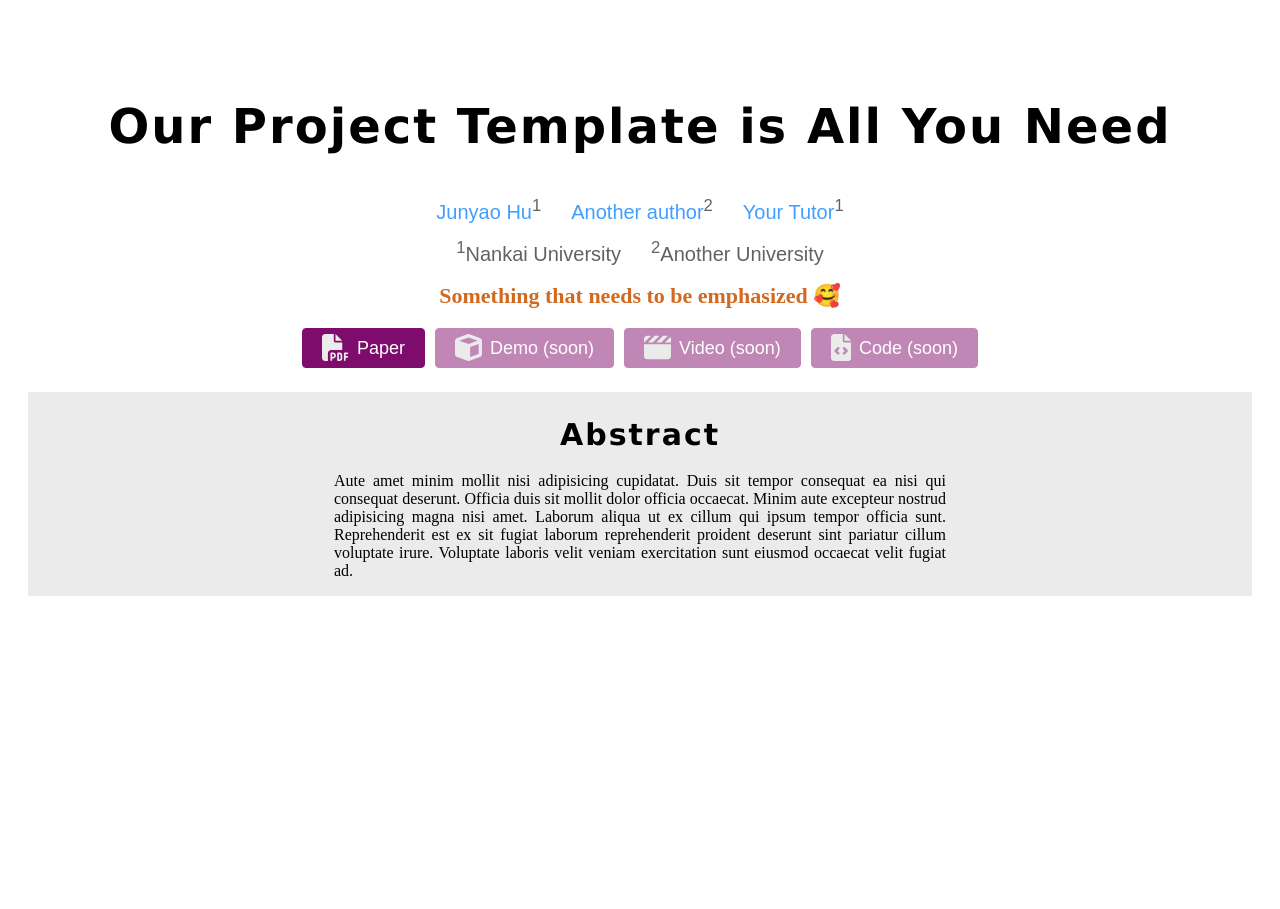
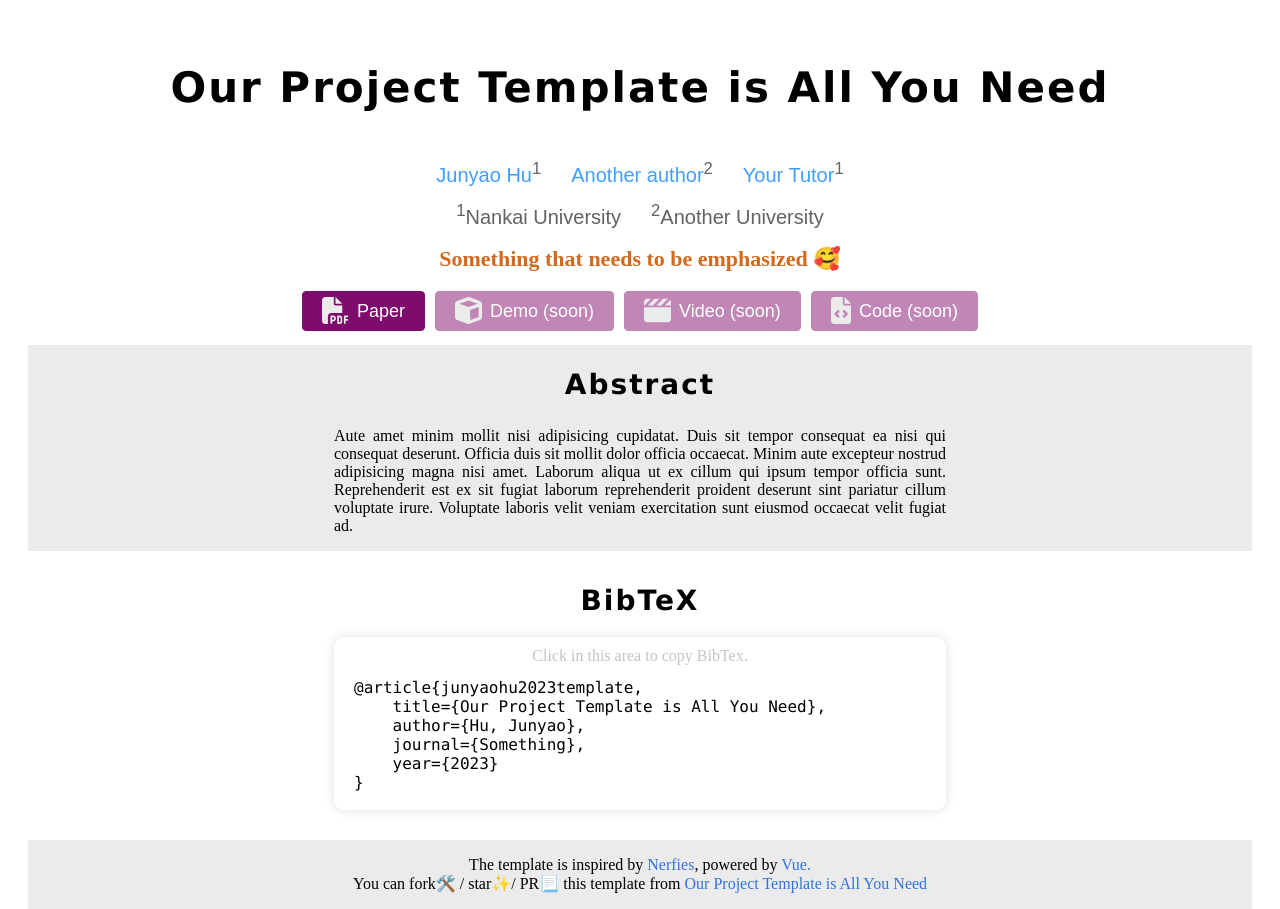
Before and after one commit to JunyaoHu/academic-project-page-template-vue, a Vue app: page / in a window 1280 px wide. Before the commit the page ends 800 px from the top, so only its background shows below. Built offline with nearby package versions, Linux system fonts and the light colour scheme; a web font is replaced by a local one.

Commit message:
[Add] BibTex and footer

```diff
--- a/src/App.vue
+++ b/src/App.vue
@@ -3,23 +3,26 @@
 // import Navigation from './components/Navigation.vue'
 // import Header from './components/Header.vue'
 import Main from './components/Main.vue'
-// import Footer from './components/Footer.vue'
+import Footer from './components/Footer.vue'
 
 export default {
   components: {
     // Header,
     Main,
-    // Footer,
+    Footer,
   }
 }
 </script>
 
 <template>
   <div class="common-layout">
+
     <el-container>
       <!-- <el-header><Header/></el-header> -->
       <el-main><Main/></el-main>
-      <!-- <el-footer><Footer/></el-footer> -->
+      <el-footer><Footer/></el-footer>
     </el-container>
+
+    <el-backtop :right="40" :bottom="40" />
   </div>
 </template>
--- a/src/components/Footer.vue
+++ b/src/components/Footer.vue
@@ -0,0 +1,44 @@
+<script>
+
+export default {
+  data() {
+    return {
+      text:" The template is borrowed from Nerfies"
+    }
+  }
+}
+</script>
+
+<template>
+  <div class="bg">
+    <el-row>
+      <el-col :xs="20" :sm="20" :md="16" :lg="12" :xl="12">
+          <p class="footer">
+            The template is inspired by <a class="footer_link" href="https://github.com/nerfies/nerfies.github.io">Nerfies</a>, powered by <a class="footer_link" href="https://vuejs.org/">Vue.</a><br/>
+            You can fork🛠️ / star✨/ PR📃 this template from <a class="footer_link" href="https://github.com/JunyaoHu/Our-Project-Template-is-All-You-Need">Our Project Template is All You Need</a>
+          </p>
+      </el-col>
+    </el-row>
+  </div>
+</template>
+
+<style scoped>
+.bg {
+  background-color: rgb(235, 235, 235);
+}
+
+.footer {
+  text-align: center;
+}
+
+a.footer_link {
+  color: #3273dc;
+  text-decoration: none;
+}
+
+a.footer_link:hover {
+  color: #363636;
+  border-bottom: dotted;
+}
+
+</style>
--- a/src/components/Main.vue
+++ b/src/components/Main.vue
@@ -2,11 +2,13 @@
 
 import Title from './sections/Title.vue'
 import Abstract from './sections/Abstract.vue'
+import BibTeX from './sections/BibTeX.vue'
 
 export default {
   components: {
     Title,
     Abstract,
+    BibTeX,
   }
 }
 </script>
@@ -14,4 +16,5 @@ export default {
 <template>
     <Title/>
     <Abstract/>
+    <BibTeX/>
 </template>
--- a/src/components/sections/Abstract.vue
+++ b/src/components/sections/Abstract.vue
@@ -11,11 +11,11 @@ export default {
 
 <template>
   <div class="bg">
-    <el-row class="title1" >
-      <h1>Abstract</h1>
+    <el-row>
+      <h1 class="title1">Abstract</h1>
     </el-row>
     <el-row>
-      <el-col class="abstract" :xs="20" :sm="20" :md="16" :lg="12" :xl="12">
+      <el-col :xs="20" :sm="20" :md="16" :lg="12" :xl="12">
         <p>{{ abstract }}</p>
       </el-col>
     </el-row>
@@ -27,10 +27,9 @@ export default {
 .title1 {
   font-family: "MyFont", Verdana, sans-serif;
   letter-spacing: 2px;
-  font-size: 20px;
+  font-size: 28px;
   text-align: center;
-  margin-top: 1em;
-  margin-bottom: -1em;
+  margin-bottom: 0px;
 }
 
 .bg {
--- /dev/null
+++ b/src/components/sections/BibTeX.vue
@@ -0,0 +1,66 @@
+<script>
+export default {
+  data() {
+    return {
+      bibtex: [
+        "@article{junyaohu2023template,",
+        "    title={Our Project Template is All You Need},",
+        "    author={Hu, Junyao},",
+        "    journal={Something},",
+        "    year={2023}",
+        "}",
+      ],
+      tableData: null,
+      copyData: null,
+    }
+  },
+  methods: {
+    copyVal() {
+      let oInput = document.createElement('textarea');
+      let text = document.getElementsByTagName('pre')[0].innerText;
+      console.log(text);
+      oInput.value = text;
+      document.body.appendChild(oInput);
+      oInput.select();
+      document.execCommand('Copy');
+      this.$message.success('Copy Successfully');
+      oInput.remove();
+    }
+  }
+}
+
+</script>
+
+<template>
+  <div>
+
+    <el-row>
+      <h1 class="title1">BibTeX</h1>
+    </el-row>
+
+    <el-row>
+      <el-col :xs="20" :sm="20" :md="14" :lg="12" :xl="12" style="box-shadow: var(--el-box-shadow-light); border-radius: 10px;">
+        <el-scrollbar style="margin: 10px 20px 5px 20px;" @click="copyVal()">
+          <div style="text-align: center; color: #c4c4c4;">Click in this area to copy BibTex.</div>
+          <pre><code v-for="b in bibtex" class="code">{{ b }}<br/></code></pre>
+        </el-scrollbar>
+      </el-col>
+    </el-row>
+
+  </div>
+</template>
+
+<style scoped>
+
+.title1 {
+  margin-bottom: 10px;
+}
+
+.scrollbar-flex-content {
+  display: flex;
+}
+
+.code {
+  font-family: Consolas, monospace;
+}
+</style>
--- a/src/components/sections/Title.vue
+++ b/src/components/sections/Title.vue
@@ -71,13 +71,13 @@ export default {
 
 <template>
   <div>
-    <el-row class="title">
-      <el-col :span="22"><h1>{{ title }}</h1></el-col>
+    <el-row>
+      <el-col :span="22"><h1 class="title0">{{ title }}</h1></el-col>
     </el-row>
 
     <el-row>
       <span v-for="author in authors">
-        <a :href=author.homepage>
+        <a :href=author.homepage class="btn_link">
           <el-button type="primary" text>
             <span class="author">
               {{ author.name }}<sup v-if="author.address_flag" style="color: #606266">{{ author.address_flag }}</sup>
@@ -89,7 +89,7 @@ export default {
 
     <el-row>
       <span v-for="address in addresses">
-        <a :href=address.homepage>
+        <a :href=address.homepage class="btn_link">
           <el-button type="" text>
             <span class="address">
               <sup v-if="address.address_flag" style="color: #606266">{{ address.address_flag }}</sup>{{ address.name }}
@@ -123,7 +123,7 @@ export default {
   margin-bottom: 10px;
 }
 
-a {
+a.btn_link {
   color: hsl(204, 86%, 53%);
   text-decoration: none;
 }
@@ -149,12 +149,10 @@ a {
   font-size: 18px;
 }
 
-.title {
+.title0 {
   font-family: "MyFont", Verdana, sans-serif;
   letter-spacing: 2px;
-  font-size: 32px;
-  margin-top: 30px;
-  margin-bottom: 0px;
+  font-size: 42px;
   text-align: center;
 }
 
```
